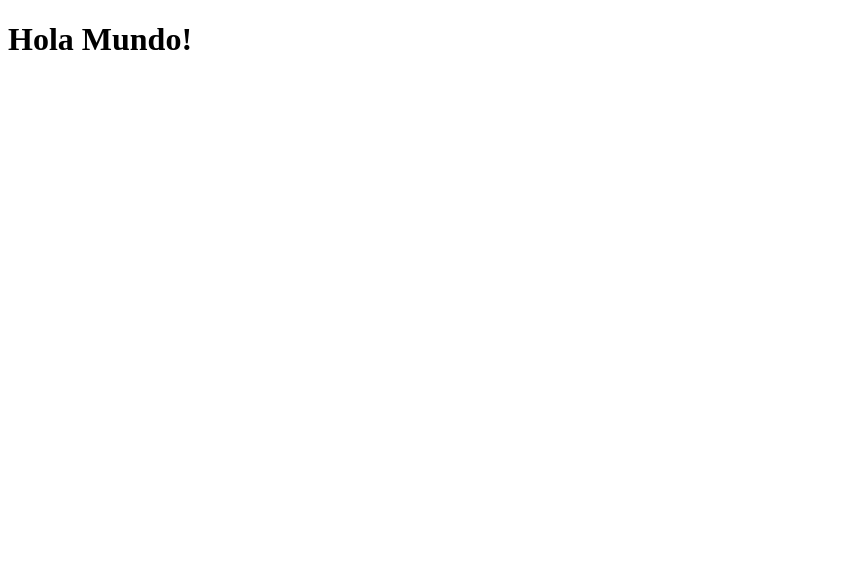
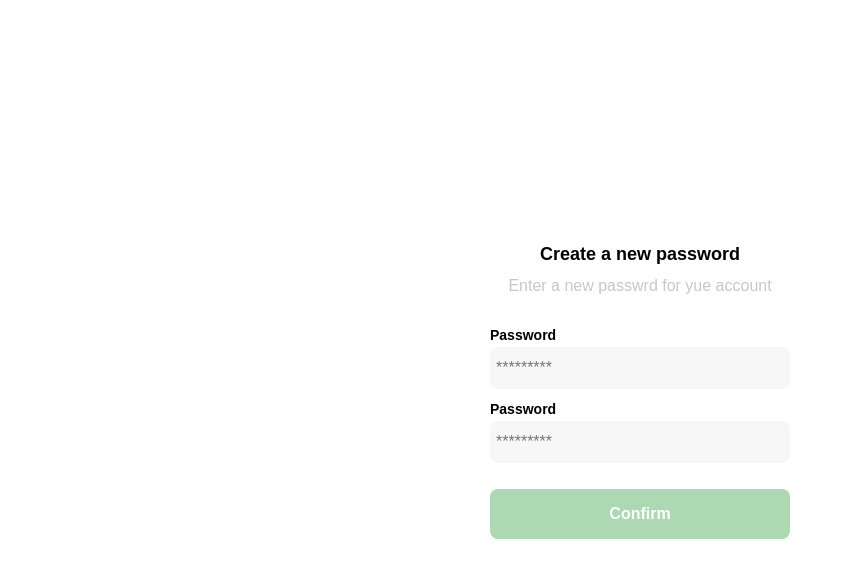
Before and after one commit to whosdavidc/react-market, a React app: page / in a window 1280 px wide. Shown: the top 578 px of the page, without its empty margins (0-845 px from the left). Built offline with nearby package versions, Linux system fonts and the light colour scheme.

Commit message:
recover-password-form

```diff
--- a/src/components/App.jsx
+++ b/src/components/App.jsx
@@ -1,8 +1,15 @@
 import React from 'react';
+import Layout from "../containers/Layout";
+import Login from "../containers/Login";
+
+import "../styles/Login.scss";
+import "../styles/global.css";
 
 const App = () => {
 	return (
-		<h1>Hola Mundo!</h1>
+		<Layout>
+			<Login/>
+		</Layout>
 	);
 }
 
--- /dev/null
+++ b/src/containers/Layout.jsx
@@ -0,0 +1,13 @@
+import React from "react";
+import "../styles/Login.scss";
+import "../styles/global.css";
+
+const Layout = ({children}) => {
+    return(
+        <div className="Layout">
+            {children}
+        </div>
+    )
+}
+
+export default Layout;
--- /dev/null
+++ b/src/containers/Login.jsx
@@ -0,0 +1,25 @@
+import React from "react";
+import "../styles/Login.scss";
+import "../styles/global.css";
+
+const Login = () => {
+    return (
+        <div className="login">
+        <div className="form-container">
+          <img src="./logos/logo_yard_sale.svg" alt="logo" className="logo"/>
+          <h1 className="title">Create a new password</h1>
+          <p className="subtitle">Enter a new passwrd for yue account</p>
+          <form action="/" className="form">
+            <label for="password" className="label">Password</label>
+            <input type="password" id="password" placeholder="*********" className="input input-password"/>
+            <label for="new-password" className="label">Password</label>
+            <input type="password" id="new-password" placeholder="*********" className="input input-password"/>
+            <input type="submit" value="Confirm" className="primary-button login-button"/>
+          </form>
+        </div>
+      </div>
+    );
+}
+
+
+export default Login;
--- /dev/null
+++ b/src/styles/Login.scss
@@ -0,0 +1,70 @@
+@import 'vars';
+
+.login {
+	width: 100%;
+	height: 100vh;
+	display: grid;
+	place-items: center;
+}
+.form-container {
+	display: grid;
+	grid-template-rows: auto 1fr auto;
+	width: 300px;
+}
+.logo {
+	width: 150px;
+	margin-bottom: 48px;
+	justify-self: center;
+	display: none;
+}
+.title {
+	font-size: var(--lg);
+	margin-bottom: 12px;
+	text-align: center;
+}
+.subtitle {
+	color: var(--very-light-pink);
+	font-size: var(--md);
+	font-weight: 300;
+	margin-top: 0;
+	margin-bottom: 32px;
+	text-align: center;
+}
+.form {
+	display: flex;
+	flex-direction: column;
+}
+.label {
+	font-size: var(--sm);
+	font-weight: bold;
+	margin-bottom: 4px;
+}
+.input {
+	background-color: var(--text-input-field);
+	border: none;
+	border-radius: 8px;
+	height: 30px;
+	font-size: var(--md);
+	padding: 6px;
+	margin-bottom: 12px;
+}
+.primary-button {
+	background-color: var(--hospital-green);
+	border-radius: 8px;
+	border: none;
+	color: var(--white);
+	width: 100%;
+	cursor: pointer;
+	font-size: var(--md);
+	font-weight: bold;
+	height: 50px;
+}
+.login-button {
+	margin-top: 14px;
+	margin-bottom: 30px;
+}
+@media (max-width: 640px) {
+	.logo {
+		display: block;
+	}
+}
--- /dev/null
+++ b/src/styles/_vars.scss
@@ -0,0 +1,10 @@
+:root {
+	--white: #FFFFFF;
+	--black: #000000;
+	--very-light-pink: #C7C7C7;
+	--text-input-field: #F7F7F7;
+	--hospital-green: #ACD9B2;
+	--sm: 14px;
+	--md: 16px;
+	--lg: 18px;
+}
--- /dev/null
+++ b/src/styles/global.css
@@ -0,0 +1,4 @@
+body {
+	margin: 0;
+	font-family: 'Quicksand', sans-serif;
+}
--- a/webpack.config.js
+++ b/webpack.config.js
@@ -34,7 +34,7 @@
                 ]
             },
             {
-                test: /\.s[ac]ss$/i,
+                test: /\.(css|scss)$/i,
                 use: [
                     "style-loader",
                     "css-loader",
@@ -54,7 +54,8 @@
         }),
     ],
     devServer:{
-        contentBase: path.join(__dirname, "dist"),
+        allowedHosts: path.join(__dirname, "dist"),
+        compress: true,
         port: 3005,
     }
 }
```
